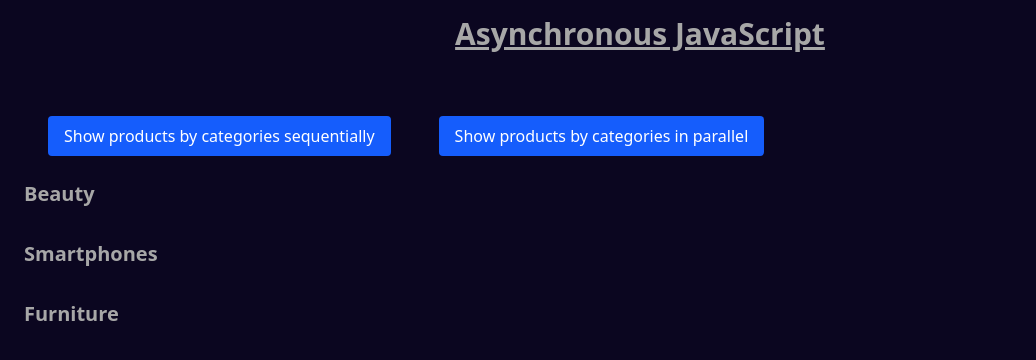
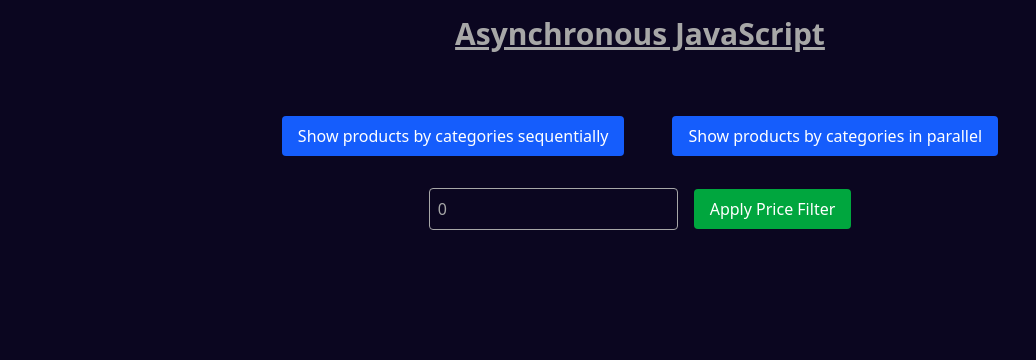
Before and after one commit to garv000/garv-portfolio, a Next.js app: page /concepts/asynchronous-programming in a window 1280 px wide. Shown: the top 360 px of the page, without its empty margins (0-1036 px from the left). Built offline with nearby package versions, Linux system fonts and the light colour scheme.

Commit message:
first commit

```diff
--- a/app/concepts/asynchronous-programming/page.js
+++ b/app/concepts/asynchronous-programming/page.js
@@ -8,6 +8,7 @@ const Page = () => {
   const [smartphones, setSmartphones] = useState([]);
   const [furniture, setFurniture] = useState([]);
   const [loading, setLoading] = useState(false);
+  const [priceFilter, setPriceFilter] = useState(0);
 
   const sequentialCalls = async () => {
     setLoading(true);
@@ -67,12 +68,44 @@ const Page = () => {
     }
   };
 
+  const filteredParallelCalls = async (e) => {
+    e.preventDefault();
+    try {
+      setLoading(true);
+      console.time("Parallel Time");
+
+      const [beautyRes, phoneRes, furnitureRes] = await Promise.all([
+        fetch("https://dummyjson.com/products/category/beauty"),
+        fetch("https://dummyjson.com/products/category/smartphones"),
+        fetch("https://dummyjson.com/products/category/furniture"),
+      ]);
+
+      const [beautyData, phoneData, furnitureData] = await Promise.all([
+        beautyRes.json(),
+        phoneRes.json(),
+        furnitureRes.json(),
+      ]);
+      setBeauty(beautyData.products.slice(0, 5).filter(product => product.price >= (priceFilter || 0)));
+      setSmartphones(phoneData.products.slice(0, 5).filter(product => product.price >= (priceFilter || 0)));
+      setFurniture(furnitureData.products.slice(0, 5).filter(product => product.price >= (priceFilter || 0)));
+
+      console.timeEnd("Parallel Time");
+    } catch (error) {
+      console.error("API Error:", error);
+    } finally {
+      setLoading(false);
+    }
+  };
+
   return (
     <div>
+      {/* {console.log(beauty)}
+      {console.log(smartphones)}
+      {console.log(furniture)} */}
       <h1 className="text-3xl font-bold underline text-center my-4 mx-auto">
         Asynchronous JavaScript
       </h1>
-      <div className="p-6">
+      <div className="p-6 mx-auto text-center">
         <button
           onClick={sequentialCalls}
           className="m-6 rounded bg-blue-600 px-4 py-2 text-white hover:bg-blue-700"
@@ -88,8 +121,19 @@ const Page = () => {
 
         {loading && <p className="mb-4 text-gray-600">Loading...</p>}
 
+        {/* Applying Filter functionality on price*/}
+        <form className="mb-6" onSubmit={filteredParallelCalls}>
+          <input type="number" placeholder="Min Price" value={priceFilter} onChange={(e)=>{setPriceFilter(e.target.value)}} className="m-2 border p-2 rounded"/>
+          <button
+            type="submit"
+            className="m-2 rounded bg-green-600 px-4 py-2 text-white hover:bg-green-700"
+          >
+            Apply Price Filter
+          </button>
+        </form>
+
         {/* Beauty */}
-        <h2 className="mb-2 text-xl font-semibold">Beauty</h2>
+        {/* {loading &&<h2 className="mb-2 text-xl font-semibold">{beauty[0].tags[0]}</h2>} */}
         <div className="mb-6 flex flex-wrap gap-4">
           {beauty.map((product) => (
             <div
@@ -108,7 +152,7 @@ const Page = () => {
         </div>
 
         {/* Smartphones */}
-        <h2 className="mb-2 text-xl font-semibold">Smartphones</h2>
+        {/* {loading && <h2 className="mb-2 text-xl font-semibold">{smartphones[0].tags[0]}</h2>} */}
         <div className="mb-6 flex flex-wrap gap-4">
           {smartphones.map((product) => (
             //   <ProductCard key={p.id} product={p} />
@@ -128,7 +172,7 @@ const Page = () => {
         </div>
 
         {/* Furniture */}
-        <h2 className="mb-2 text-xl font-semibold">Furniture</h2>
+        {/* {loading && <h2 className="mb-2 text-xl font-semibold">{furniture[0].tags[0]}</h2>} */}
         <div className="flex flex-wrap gap-4">
           {furniture.map((product) => (
             //   <ProductCard key={p.id} product={p} />
--- a/app/concepts/debounce-throttle/page.js
+++ b/app/concepts/debounce-throttle/page.js
@@ -4,8 +4,10 @@ import React from "react";
 
 const Page = () => {
     const [search, setsearch] = useState(null)
+    const [count, setcount] = useState(0)
     const handlesearch = (e) => {
         setsearch("Searching..."+ e.target.value);
+        setcount(count+1);
     };
     const debounce = (() => {
         let timer;
@@ -13,6 +15,7 @@ const Page = () => {
             clearTimeout(timer);
             timer = setTimeout(() => {
                 setsearch("Searching..."+ e.target.value);
+                setcount(count+1);
             }, 500);
         };
     })();
@@ -20,11 +23,12 @@ const Page = () => {
         let lastCall = 0;
         return (e) => {
             const now = new Date().getTime();
-            if (now - lastCall < 1000) {
+            if (now - lastCall < 3000) {
                 return;
             }
             lastCall = now;
             setsearch("Searching..."+ e.target.value);
+            setcount(count+1);
         };
     })();
   return (
@@ -32,7 +36,7 @@ const Page = () => {
       <h1 className="text-3xl font-bold underline text-center my-4 mx-auto">
         Debounce and Throttle
       </h1>
-      {/* implementing debounce and throttle in search example where user enetrs input and search api is called for searching data*/}
+      {/* implementing debounce and throttle in search example where user enters input and search api is called for searching data*/}
       <div className="flex items-center justify-around m-6 p-6 border rounded-lg shadow-lg">
         <form className="flex flex-col items-center m-6 p-6 border rounded-lg shadow-lg">
             <label className="mb-2 font-semibold">Without Debounce/Throttle</label>
@@ -63,6 +67,7 @@ const Page = () => {
         </form>
       </div>
     <div className="text-center font-medium">{search}</div>
+    <div className="text-center font-medium">API calls made: {count}</div>
     </div>
   );
 };
```
